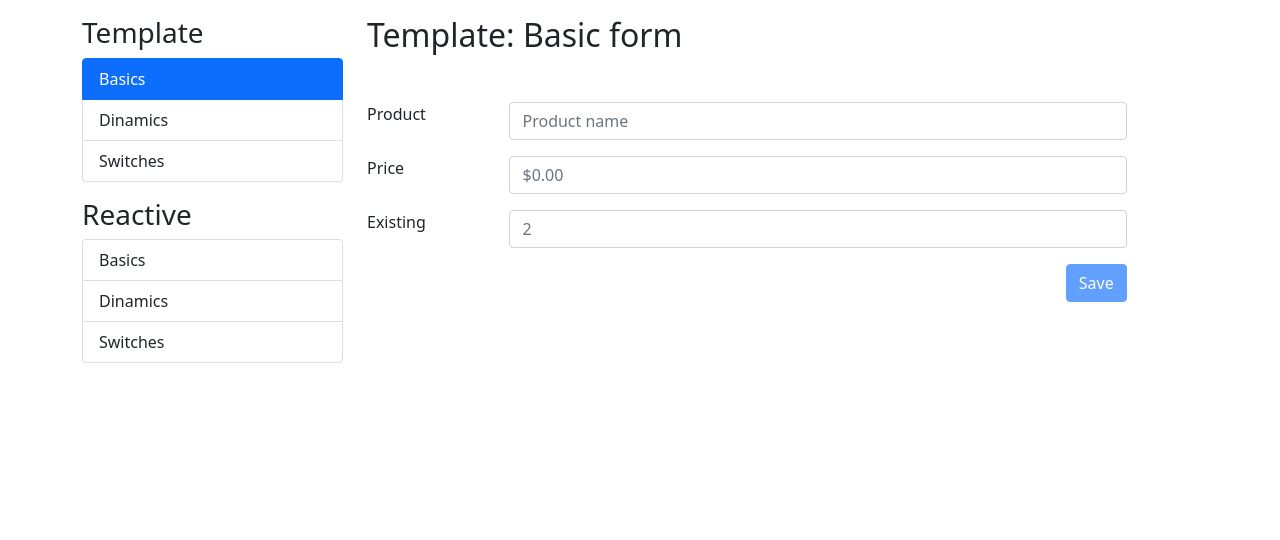
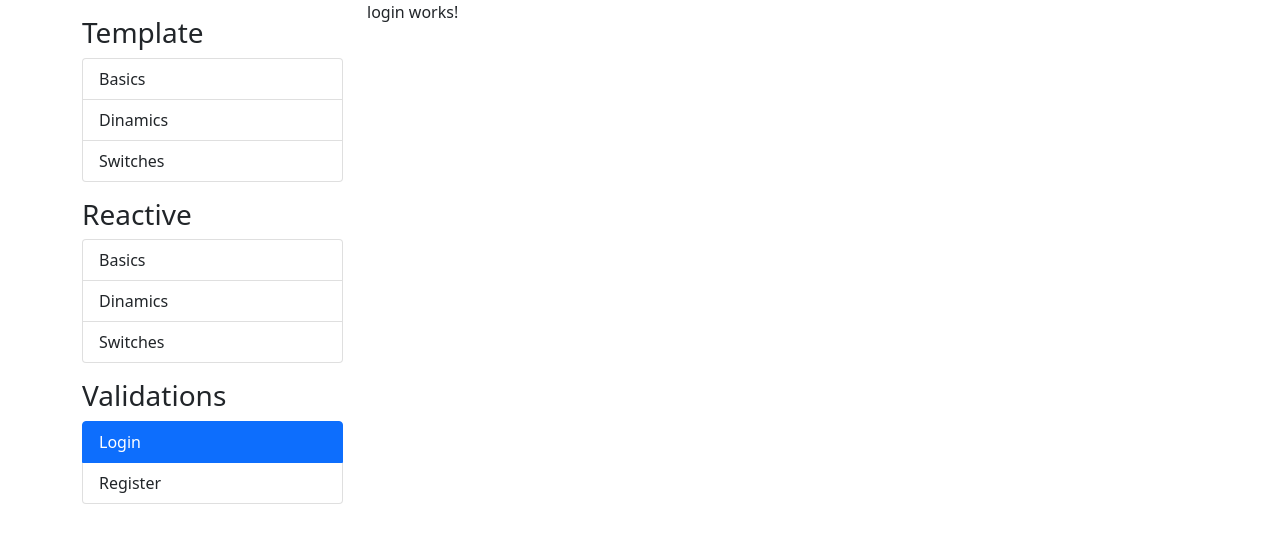
Before and after one commit to DavidBarcenas/angular-refresher, an Angular app in the folder forms/: page /auth/login in a window 1280 px wide. Before the commit this address led to /template/basics. Shown: the top 540 px of the page. Built offline with nearby package versions, Linux system fonts and the light colour scheme.

Commit message:
forms(validations): Create auth module

```diff
--- a/forms/src/app/app-routing.module.ts
+++ b/forms/src/app/app-routing.module.ts
@@ -4,17 +4,23 @@ import { RouterModule, Routes } from '@angular/router';
 const routes: Routes = [
   {
     path: 'template',
-    loadChildren: () => import('./template/template.module').then(m => m.TemplateModule)
+    loadChildren: () =>
+      import('./template/template.module').then((m) => m.TemplateModule),
   },
   {
     path: 'reactive',
-    loadChildren: () => import('./reactive/reactive.module').then(m => m.ReactiveModule)
+    loadChildren: () =>
+      import('./reactive/reactive.module').then((m) => m.ReactiveModule),
   },
-  { path: '**', redirectTo: 'template', pathMatch: 'full' }
-]
+  {
+    path: 'auth',
+    loadChildren: () => import('./auth/auth.module').then((m) => m.AuthModule),
+  },
+  { path: '**', redirectTo: 'template', pathMatch: 'full' },
+];
 
 @NgModule({
   imports: [RouterModule.forRoot(routes)],
-  exports: [RouterModule]
+  exports: [RouterModule],
 })
-export class AppRoutingModule { }
+export class AppRoutingModule {}
--- /dev/null
+++ b/forms/src/app/auth/pages/login/login.component.html
@@ -0,0 +1 @@
+<p>login works!</p>
--- /dev/null
+++ b/forms/src/app/auth/pages/login/login.component.ts
@@ -0,0 +1,15 @@
+import { Component, OnInit } from '@angular/core';
+
+@Component({
+  selector: 'app-login',
+  templateUrl: './login.component.html',
+  styleUrls: ['./login.component.scss']
+})
+export class LoginComponent implements OnInit {
+
+  constructor() { }
+
+  ngOnInit(): void {
+  }
+
+}
--- /dev/null
+++ b/forms/src/app/auth/pages/register/register.component.html
@@ -0,0 +1 @@
+<p>register works!</p>
--- /dev/null
+++ b/forms/src/app/auth/pages/register/register.component.ts
@@ -0,0 +1,15 @@
+import { Component, OnInit } from '@angular/core';
+
+@Component({
+  selector: 'app-register',
+  templateUrl: './register.component.html',
+  styleUrls: ['./register.component.scss']
+})
+export class RegisterComponent implements OnInit {
+
+  constructor() { }
+
+  ngOnInit(): void {
+  }
+
+}
--- a/forms/src/app/reactive/switches/switches.component.ts
+++ b/forms/src/app/reactive/switches/switches.component.ts
@@ -26,6 +26,6 @@ export class SwitchesComponent implements OnInit {
   }
 
   save() {
-    console.log(this.switchesForm.value);
+    this.person = this.switchesForm.value;
   }
 }
--- a/forms/src/app/shared/sidebar/sidebar.component.html
+++ b/forms/src/app/shared/sidebar/sidebar.component.html
@@ -1,10 +1,12 @@
 <div class="menu-wrap">
   <h3>Template</h3>
   <ul class="list-group">
-        <li class="list-group-item"
+    <li
+      class="list-group-item"
       *ngFor="let menuItem of templateMenu"
       [routerLink]="menuItem.route"
-            routerLinkActive="active">
+      routerLinkActive="active"
+    >
       {{ menuItem.text }}
     </li>
   </ul>
@@ -12,11 +14,26 @@
 <div class="menu-wrap">
   <h3>Reactive</h3>
   <ul class="list-group">
-        <li class="list-group-item"
+    <li
+      class="list-group-item"
       *ngFor="let menuItem of reactiveMenu"
       [routerLink]="menuItem.route"
-            routerLinkActive="active">
+      routerLinkActive="active"
+    >
       {{ menuItem.text }}
     </li>
   </ul>
 </div>
+<div class="menu-wrap">
+  <h3>Validations</h3>
+  <ul class="list-group">
+    <li
+      class="list-group-item"
+      *ngFor="let menuItem of authMenu"
+      [routerLink]="menuItem.route"
+      routerLinkActive="active"
+    >
+      {{ menuItem.text }}
+    </li>
+  </ul>
+</div>
--- a/forms/src/app/shared/sidebar/sidebar.component.ts
+++ b/forms/src/app/shared/sidebar/sidebar.component.ts
@@ -8,18 +8,23 @@ interface MenuItem {
 @Component({
   selector: 'app-sidebar',
   templateUrl: './sidebar.component.html',
-  styleUrls: ['./sidebar.component.scss']
+  styleUrls: ['./sidebar.component.scss'],
 })
 export class SidebarComponent {
   templateMenu: MenuItem[] = [
-    { text: 'Basics', route:'/template/basics' },
-    { text: 'Dinamics', route:'/template/dinamics' },
-    { text: 'Switches', route:'/template/switches' },
-  ]
+    { text: 'Basics', route: '/template/basics' },
+    { text: 'Dinamics', route: '/template/dinamics' },
+    { text: 'Switches', route: '/template/switches' },
+  ];
 
   reactiveMenu: MenuItem[] = [
-    { text: 'Basics', route:'/reactive/basics' },
-    { text: 'Dinamics', route:'/reactive/dinamics' },
-    { text: 'Switches', route:'/reactive/switches' },
-  ]
+    { text: 'Basics', route: '/reactive/basics' },
+    { text: 'Dinamics', route: '/reactive/dinamics' },
+    { text: 'Switches', route: '/reactive/switches' },
+  ];
+
+  authMenu: MenuItem[] = [
+    { text: 'Login', route: '/auth/login' },
+    { text: 'Register', route: '/auth/register' },
+  ];
 }
```
Also changed, not shown: forms/src/app/auth/auth-routing.module.ts (added, +21 -0 lines), forms/src/app/auth/auth.module.ts (added, +11 -0 lines), forms/src/app/auth/pages/login/login.component.scss (added), forms/src/app/auth/pages/register/register.component.scss (added). Lines whose indentation alone changed are shown as unchanged.
